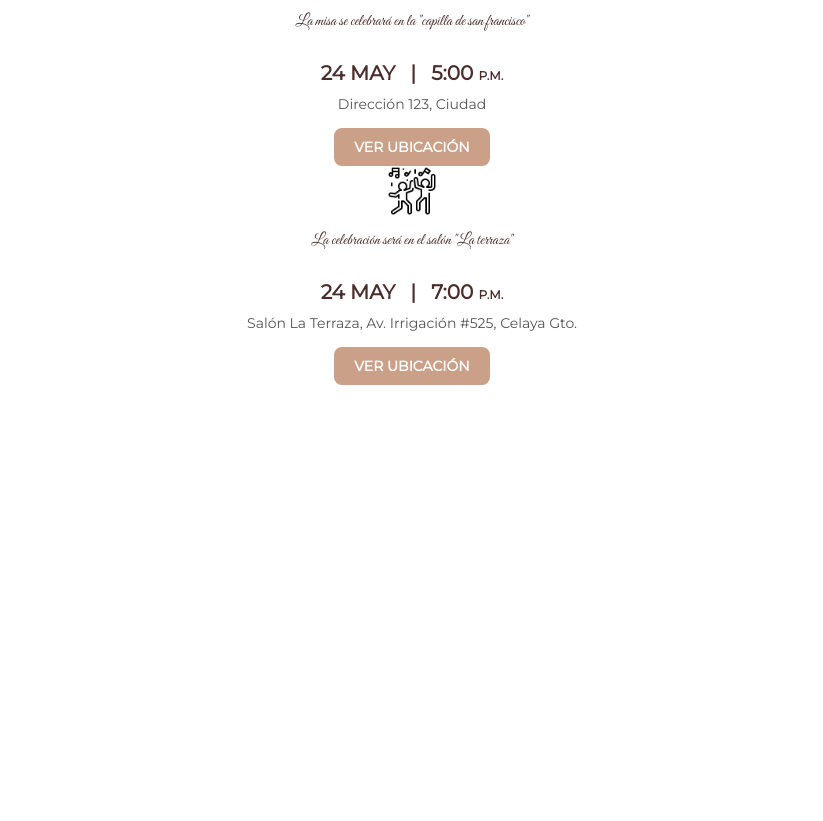
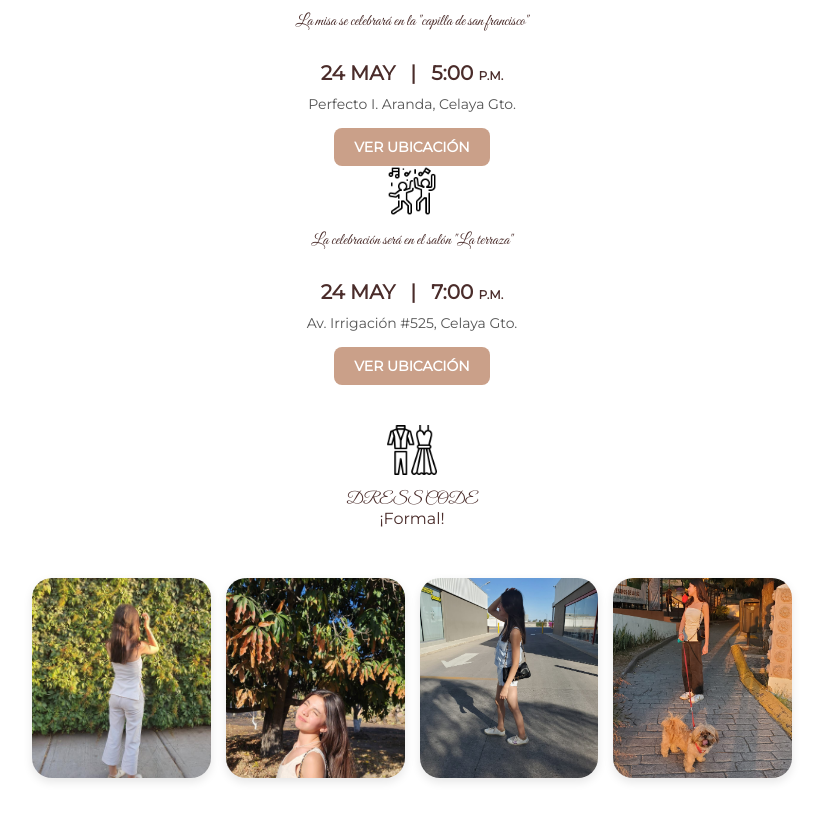
Before and after one commit to UlisesRamos20/mis_XV_AGJ, a plain HTML site: page index.html in a window 1280 px wide. Shown: the part 825-1646 px from the top of the page, without its empty margins (228-1051 px from the left). Before the commit the page ends 1250 px from the top, so only its background shows below. Drawn offline with Linux system fonts and the light colour scheme.

Commit message:
Dresscode and collage
This commit includes the dress code guidelines and also include a collage of the bithday girl

```diff
--- a/index.html
+++ b/index.html
@@ -159,6 +159,51 @@
         background-color: #b6886e;
       }
 
+      .dresscode {
+        margin-top: 40px;
+        text-align: center;
+      }
+
+      .codigo-texto {
+        font-family: 'Montserrat', sans-serif;
+        font-size: 18px;
+        color: #4a2c2a;
+        margin-top: 5px;
+      }
+
+      .collage {
+        margin: 50px auto;
+        text-align: center;
+        max-width: 800px;
+        padding: 0 20px;
+      }
+
+      .titulo-collage {
+        font-family: 'Great Vibes', cursive;
+        font-size: 32px;
+        color: #4a2c2a;
+        margin-bottom: 20px;
+      }
+
+      .collage-grid {
+        display: grid;
+        grid-template-columns: repeat(auto-fit, minmax(160px, 1fr));
+        gap: 15px;
+      }
+
+      .collage-grid img {
+        width: 100%;
+        border-radius: 20px;
+        object-fit: cover;
+        height: 200px;
+        box-shadow: 0 4px 10px rgba(0,0,0,0.1);
+        transition: transform 0.3s ease;
+      }
+
+      .collage-grid img:hover {
+        transform: scale(1.03);
+      }
+
   </style>
 </head>
 <body>
@@ -195,7 +240,7 @@
         <span class="separador">|</span>
         <span class="hora">5:00 <small>P.M.</small></span>
       </div>
-      <div class="direccion">Dirección 123, Ciudad</div>
+      <div class="direccion">Perfecto I. Aranda, Celaya Gto.</div>
       <a class="btn-ubicacion" href="https://maps.app.goo.gl/PayypqY4Z6Eo2bEW6?g_st=aw" target="_blank">VER UBICACIÓN</a>
     </div>
 
@@ -209,10 +254,26 @@
           <span class="separador">|</span>
           <span class="hora">7:00 <small>P.M.</small></span>
         </div>
-        <div class="direccion">Salón La Terraza, Av. Irrigación #525, Celaya Gto.</div>
+        <div class="direccion">Av. Irrigación #525, Celaya Gto.</div>
         <a class="btn-ubicacion" href="https://maps.app.goo.gl/88V7unrP1sWTn5LM8?g_st=aw" target="_blank">VER UBICACIÓN</a>
       </div>
     </div>
+
+    <div class="dresscode">
+      <img src="clothes.png" alt="Dress Code" class="misa-img">
+      <p class="misa-texto">DRESS CODE</p>
+      <p class="codigo-texto">¡Formal!</p>
+    </div>
+
+    <div class="collage">
+      <div class="collage-grid">
+        <img src="2.jpg" alt="Foto 1">
+        <img src="3.jpg" alt="Foto 2">
+        <img src="4.jpg" alt="Foto 3">
+        <img src="5.jpg" alt="Foto 4">
+      </div>
+    </div>
+
   </div>
 
   <script>
```
Also changed, not shown: 2.jpg (added), 3.jpg (added), 4.jpg (added), 5.jpg (added), clothes.png (added).
